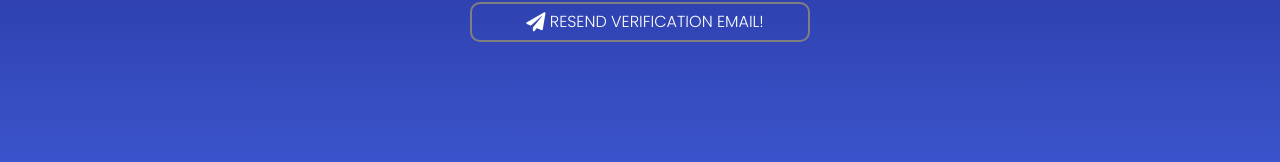
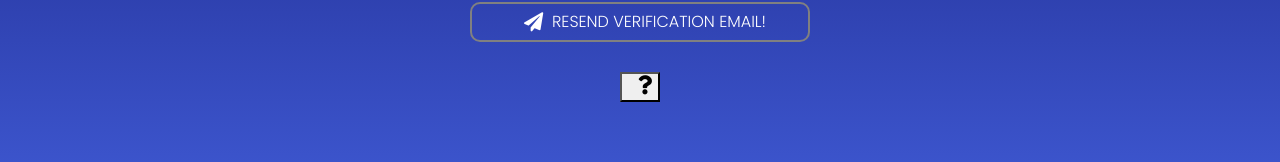
Before and after one commit to Custxmer/Custxmer-Web-App, a Next.js app: page /emailVerification in a window 1280 px wide. Shown: the part 538-700 px from the top of the page. Built offline with nearby package versions, Linux system fonts and the light colour scheme.

Commit message:
Add help button

```diff
--- a/pages/emailVerification.tsx
+++ b/pages/emailVerification.tsx
@@ -1,13 +1,15 @@
-import React, { useEffect, useRef } from 'react';
+import React, { useState, useEffect, useRef } from 'react';
 import { useRouter } from 'next/router';
 import Head from 'next/head';
+import Help from '../components/modals/Help';
 import styles from '../styles/EmailVerification.module.css';
 import lottie from 'lottie-web';
 
 const emailVerification: React.FC = () => {
   const router = useRouter();
+  const [help, setHelp] = useState(false);
   const data = router.query;
-  console.log("data", data);
+  console.log('data', data);
   const emailContainer = useRef(null);
   useEffect(() => {
     const instance = lottie.loadAnimation({
@@ -46,11 +48,15 @@ const emailVerification: React.FC = () => {
             <i className="fa fa-unlock"></i>&nbsp;VERIFY!
           </button>
           <button className="button transparent">
-            <i className="white fas fa-paper-plane"></i>&nbsp;RESEND
+            <i className="white fas fa-paper-plane"></i>&nbsp;&nbsp;RESEND
             VERIFICATION EMAIL!
           </button>
         </div>
       </div>
+      <button onClick={() => setHelp(true)} className={styles.helpButton}>
+        <i className="fas fa-question"></i>
+      </button>
+      {help && <Help setHelp={setHelp} />}
     </main>
   );
 };
```
